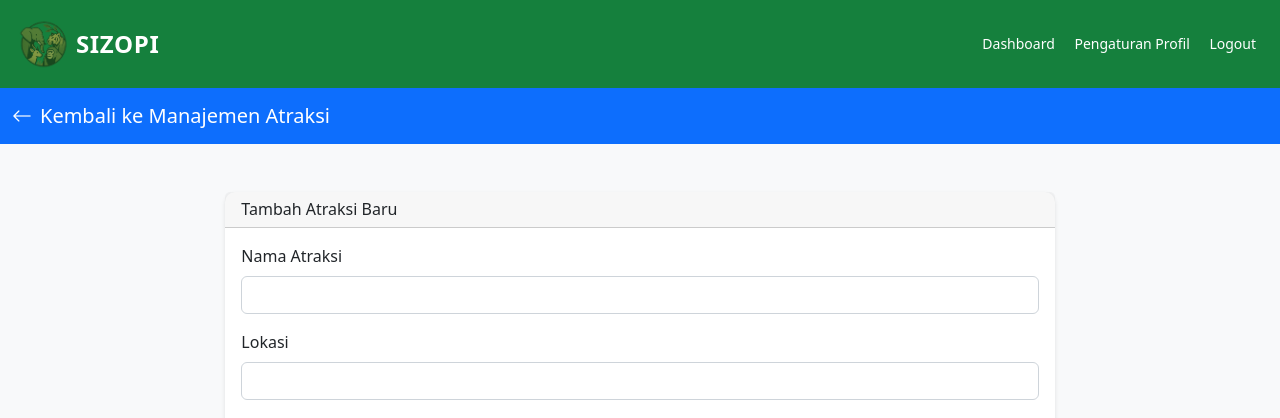
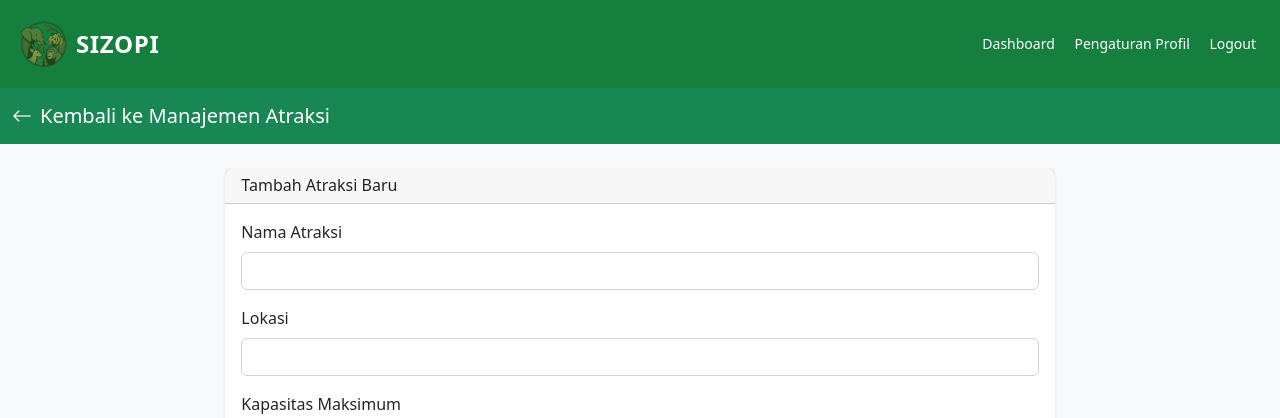
Before and after one commit to BASDAT-KEL8/sizopi, a Django app: page /atraksi/tambah/ in a window 1280 px wide. Shown: the top 418 px of the page. Run offline with Django 5.2, Linux system fonts and the light colour scheme; data that the repository does not hold is empty; some libraries are stand-ins or nearby versions.

Commit message:
change color

```diff
--- a/atraksi/templates/atraksi/edit_atraksi.html
+++ b/atraksi/templates/atraksi/edit_atraksi.html
@@ -24,7 +24,7 @@
 </head>
 <body>
     {% include 'accounts/navbar.html' %}
-    <nav class="navbar navbar-expand-lg navbar-dark bg-primary mb-4">
+    <nav class="navbar navbar-expand-lg navbar-dark bg-success mb-4">
         <div class="container">
             <a class="navbar-brand" href="{% url 'manage_atraksi' %}">
                 <i class="bi bi-arrow-left me-2"></i>Kembali ke Manajemen Atraksi
--- a/atraksi/templates/atraksi/edit_wahana.html
+++ b/atraksi/templates/atraksi/edit_wahana.html
@@ -20,7 +20,7 @@
 </head>
 <body>
     {% include 'accounts/navbar.html' %}
-    <nav class="navbar navbar-expand-lg navbar-dark bg-primary mb-4">
+    <nav class="navbar navbar-expand-lg navbar-dark bg-success mb-4">
         <div class="container">
             <a class="navbar-brand" href="{% url 'manage_atraksi' %}">
                 <i class="bi bi-arrow-left me-2"></i>Kembali ke Manajemen Atraksi
--- a/atraksi/templates/atraksi/tambah_atraksi.html
+++ b/atraksi/templates/atraksi/tambah_atraksi.html
@@ -24,7 +24,7 @@
 </head>
 <body>
     {% include 'accounts/navbar.html' %}
-    <nav class="navbar navbar-expand-lg navbar-dark bg-primary mb-4">
+    <nav class="navbar navbar-expand-lg navbar-dark bg-success b-4">
         <div class="container">
             <a class="navbar-brand" href="{% url 'manage_atraksi' %}">
                 <i class="bi bi-arrow-left me-2"></i>Kembali ke Manajemen Atraksi
--- a/atraksi/templates/atraksi/tambah_wahana.html
+++ b/atraksi/templates/atraksi/tambah_wahana.html
@@ -20,7 +20,7 @@
 </head>
 <body>
     {% include 'accounts/navbar.html' %}
-    <nav class="navbar navbar-expand-lg navbar-dark bg-primary mb-4">
+    <nav class="navbar navbar-expand-lg navbar-dark bg-success mb-4">
         <div class="container">
             <a class="navbar-brand" href="{% url 'manage_atraksi' %}">
                 <i class="bi bi-arrow-left me-2"></i>Kembali ke Manajemen Atraksi
```
